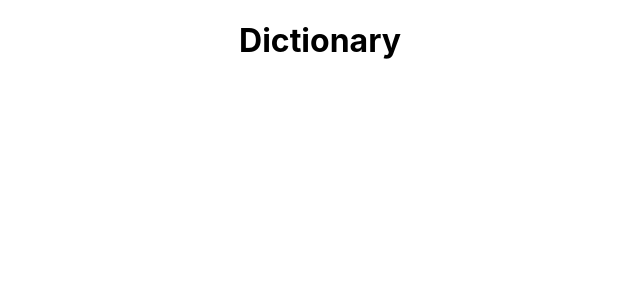
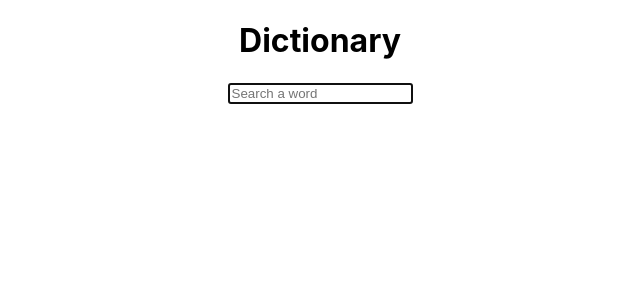
Before and after one commit to jodiemay22/dictionary-app, a React (Create React App) app: page / in a window 1280 px wide. Shown: the top 300 px of the page, without its empty margins (320-960 px from the left). Built offline with nearby package versions, Linux system fonts and the light colour scheme.

Commit message:
Added search engine function to Dictionary.js

```diff
--- a/src/App.js
+++ b/src/App.js
@@ -1,10 +1,12 @@
 import "./App.css";
+import Dictionary from "./Dictionary";
 
 function App() {
   return (
     <div className="App container">
       <div className="row">
         <h1 className="col-12">Dictionary</h1>
+        <Dictionary />
       </div>
     </div>
   );
--- /dev/null
+++ b/src/Dictionary.js
@@ -0,0 +1,26 @@
+import React, { useState } from "react";
+
+export default function Dictionary() {
+  const [keyword, setKeyword] = useState(null);
+  function search(event) {
+    event.preventDefault();
+    alert(`Searching for ${keyword}`);
+  }
+
+  function handleKeywordChange(event) {
+    event.preventDefault();
+    setKeyword(event.target.value);
+  }
+  return (
+    <div>
+      <form onSubmit={search}>
+        <input
+          type="search"
+          placeholder="Search a word"
+          autoFocus={true}
+          onChange={handleKeywordChange}
+        ></input>
+      </form>
+    </div>
+  );
+}
```
